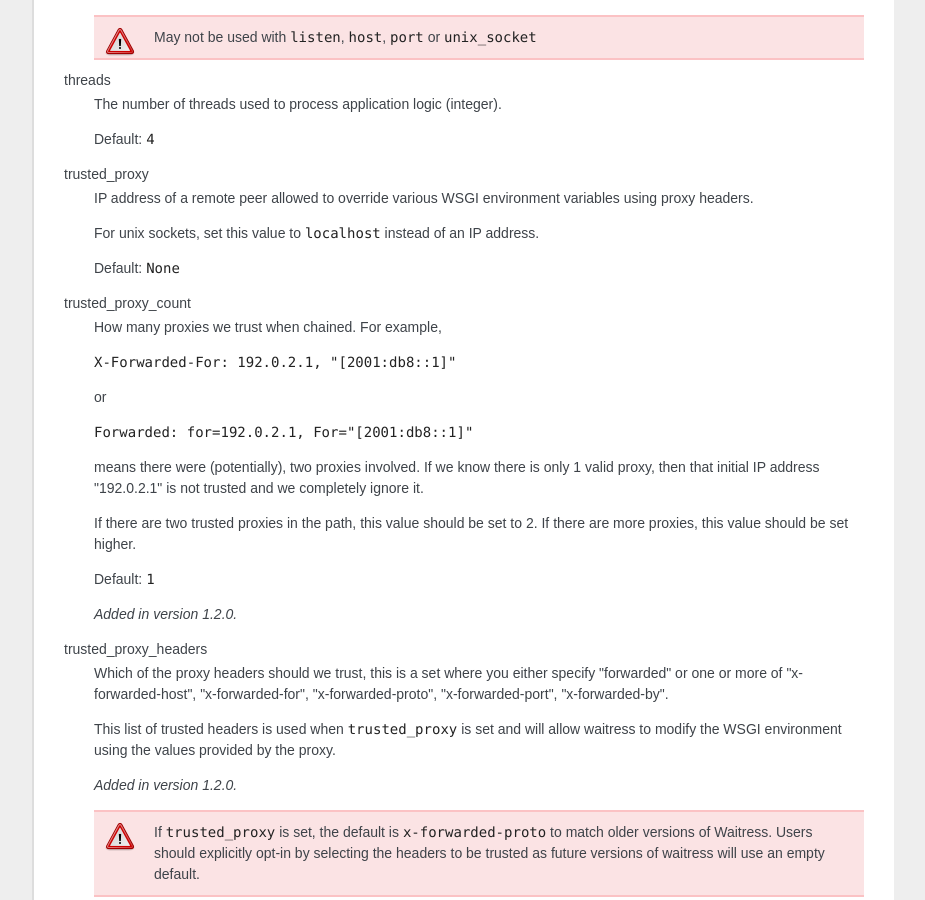
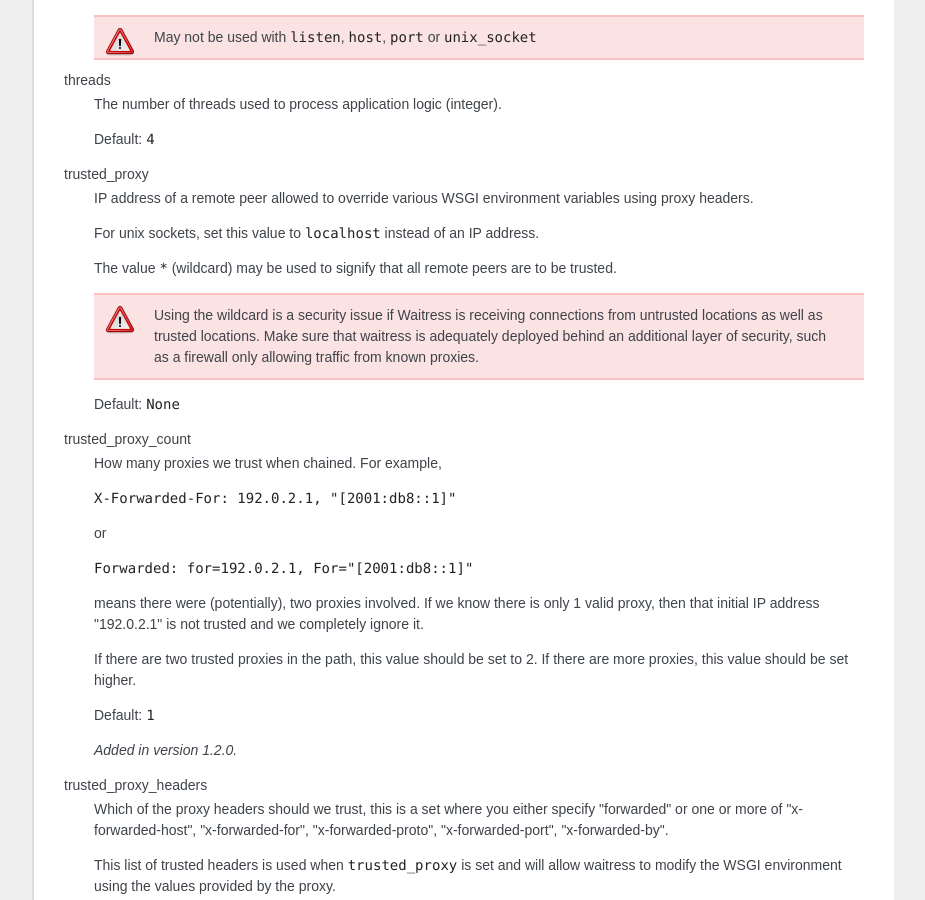
Before and after one commit to Pylons/waitress, a Sphinx documentation site: the page built from docs/arguments.rst, in a window 1280 px wide and 900 px high, scrolled down 1509 px. Shown: the whole window, without its empty margins (198-1123 px from the left). Built offline with Sphinx 7.4.7, drawn with Linux system fonts in a browser that asks for light colours; some web fonts are replaced.

Commit message:
Document wildcard support for trusted_proxy

```diff
--- a/docs/arguments.rst
+++ b/docs/arguments.rst
@@ -94,6 +94,15 @@ trusted_proxy
     variables using proxy headers.
 
     For unix sockets, set this value to ``localhost`` instead of an IP address.
+
+    The value ``*`` (wildcard) may be used to signify that all remote peers are
+    to be trusted.
+
+    .. warning::
+       Using the wildcard is a security issue if Waitress is receiving
+       connections from untrusted locations as well as trusted locations. Make
+       sure that waitress is adequately deployed behind an additional layer of
+       security, such as a firewall only allowing traffic from known proxies.
 
     Default: ``None``
 
```
